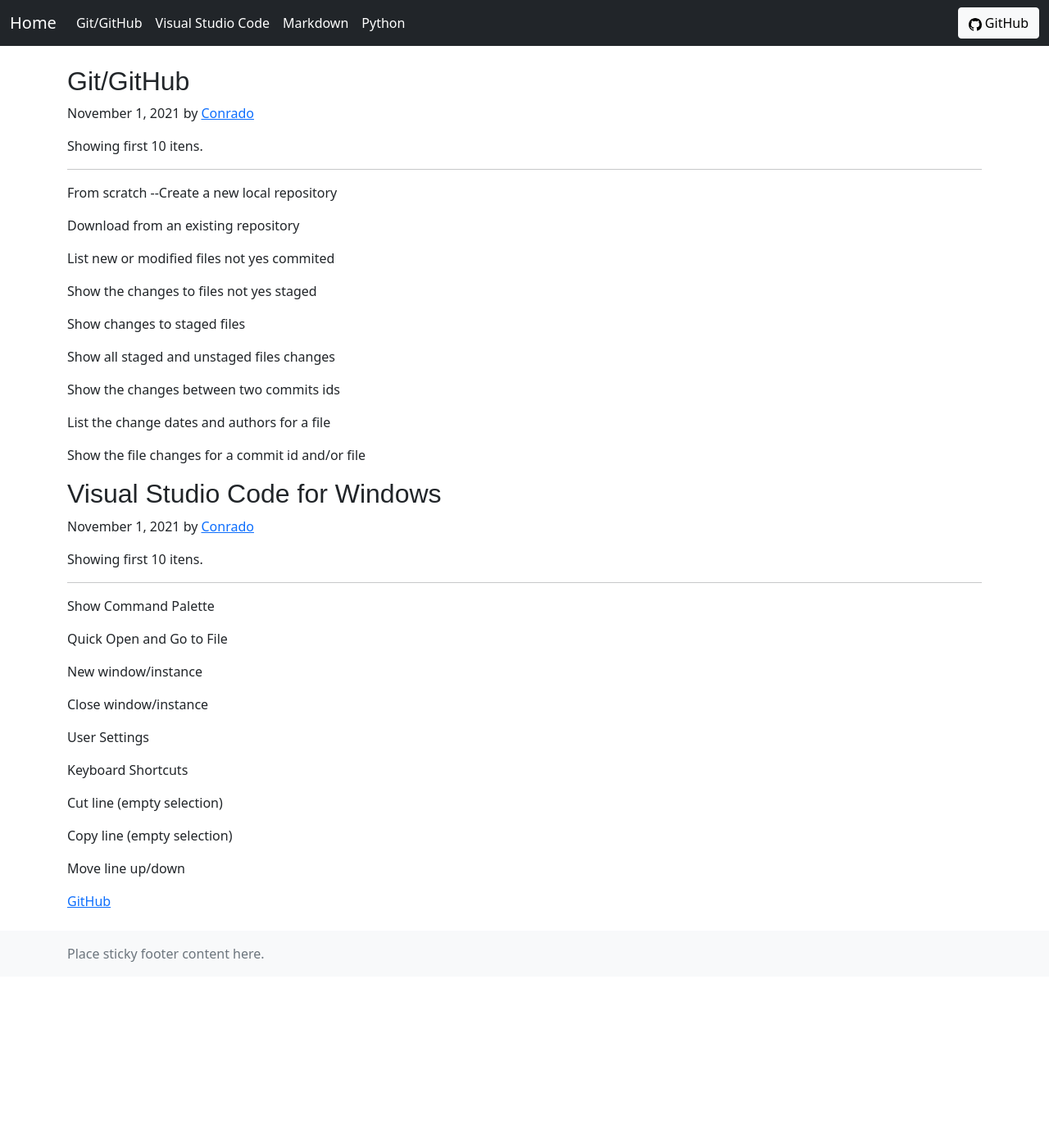
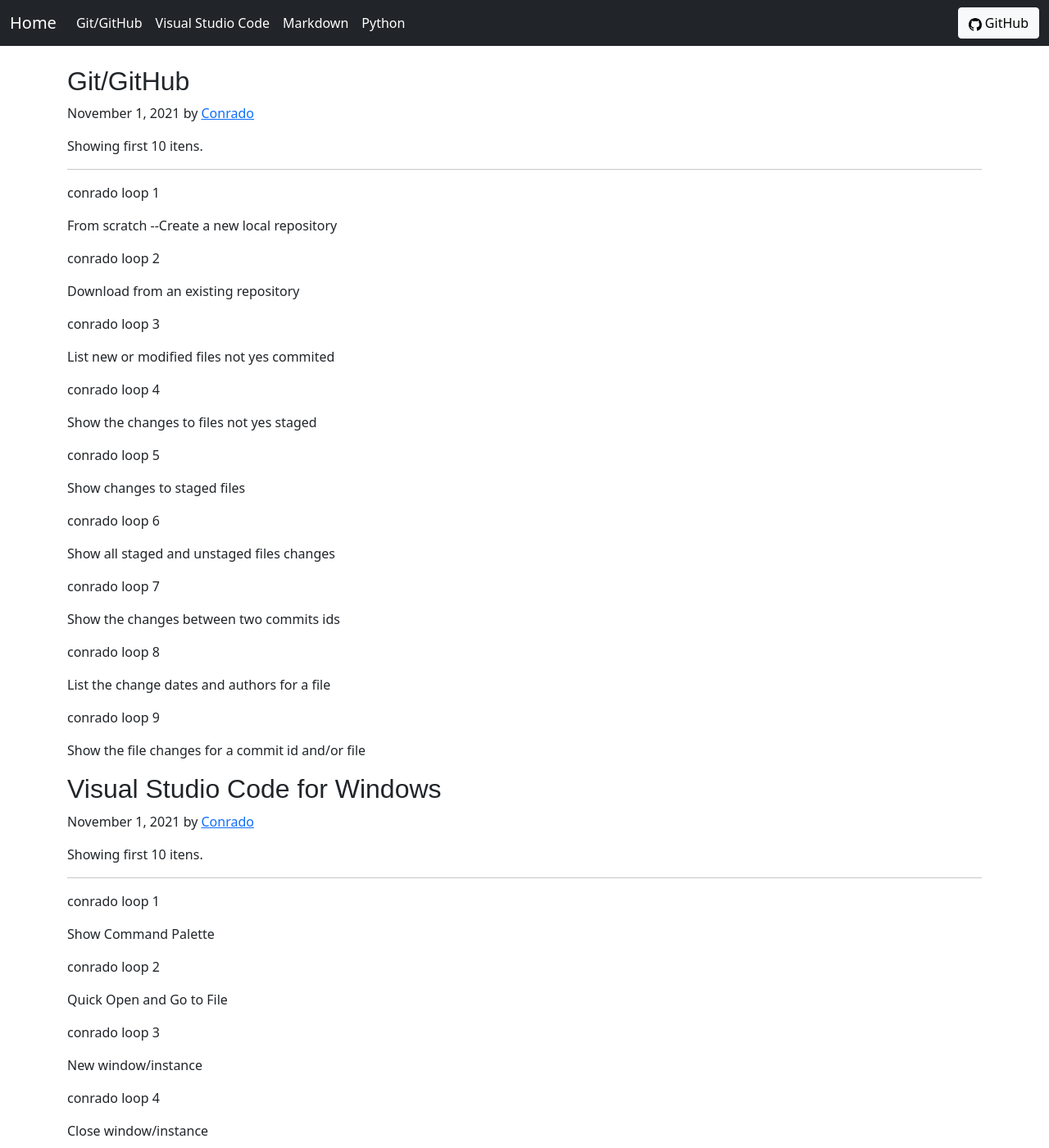
Before and after one commit to ConradoAlmeida/cheatsheets, a Jekyll site: the page built from index.html, in a window 1280 px wide and 1400 px high. Shown: the whole window at 82% size. Built offline with Jekyll 4.4.1, drawn with Linux system fonts in a browser that asks for light colours; some of the changed text lies outside the part shown.

Commit message:
Update index.html

```diff
--- a/index.html
+++ b/index.html
@@ -17,6 +17,7 @@
         <hr>
         {% for item in dado.items %}
         {% if forloop.index < 10 %}
+                                <p> conrado loop {{forloop.index}}</p>
 
         <p>{{item.comandos}}</p>
         <p>{{item.descricao}}</p>
```
